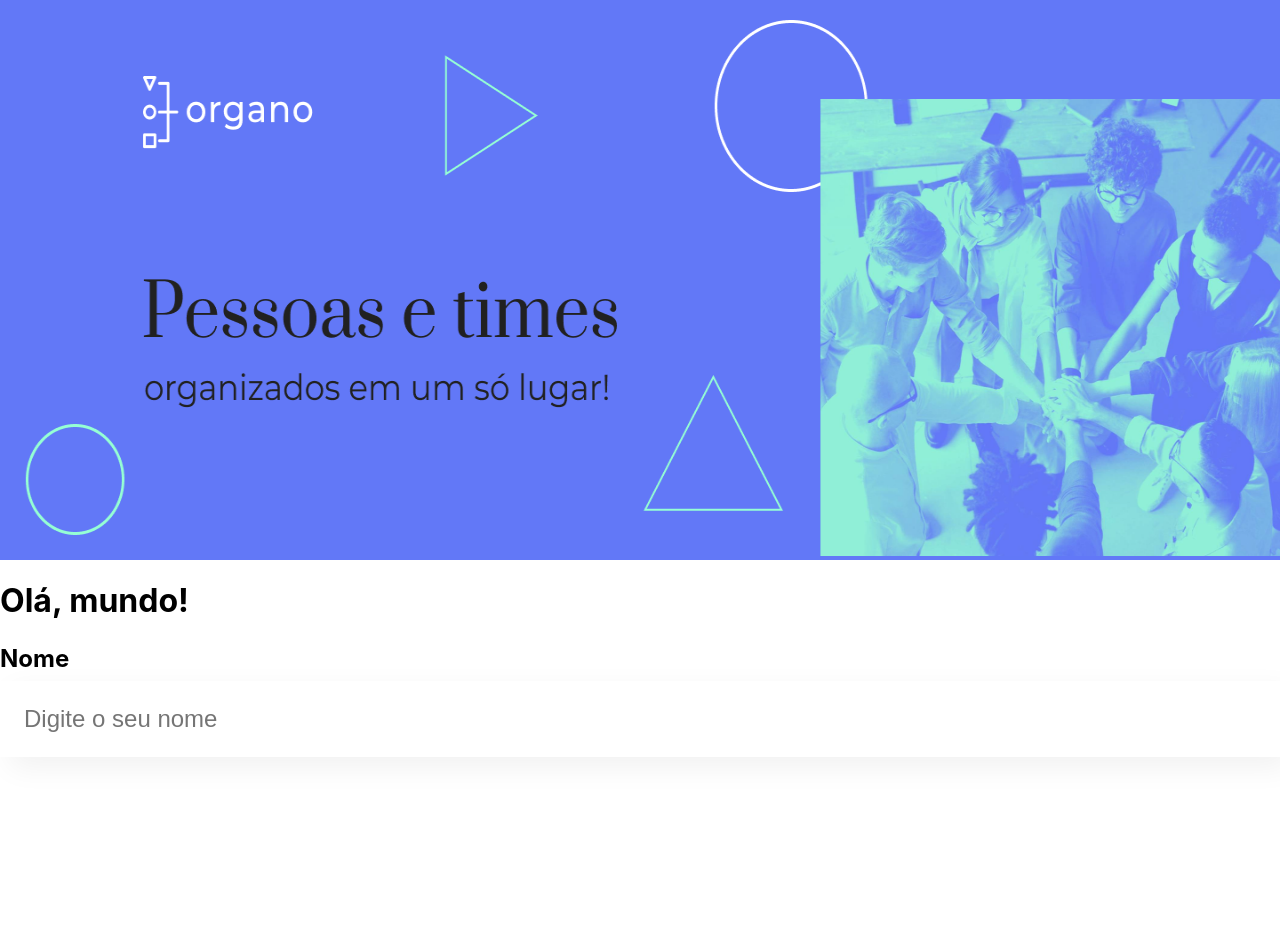
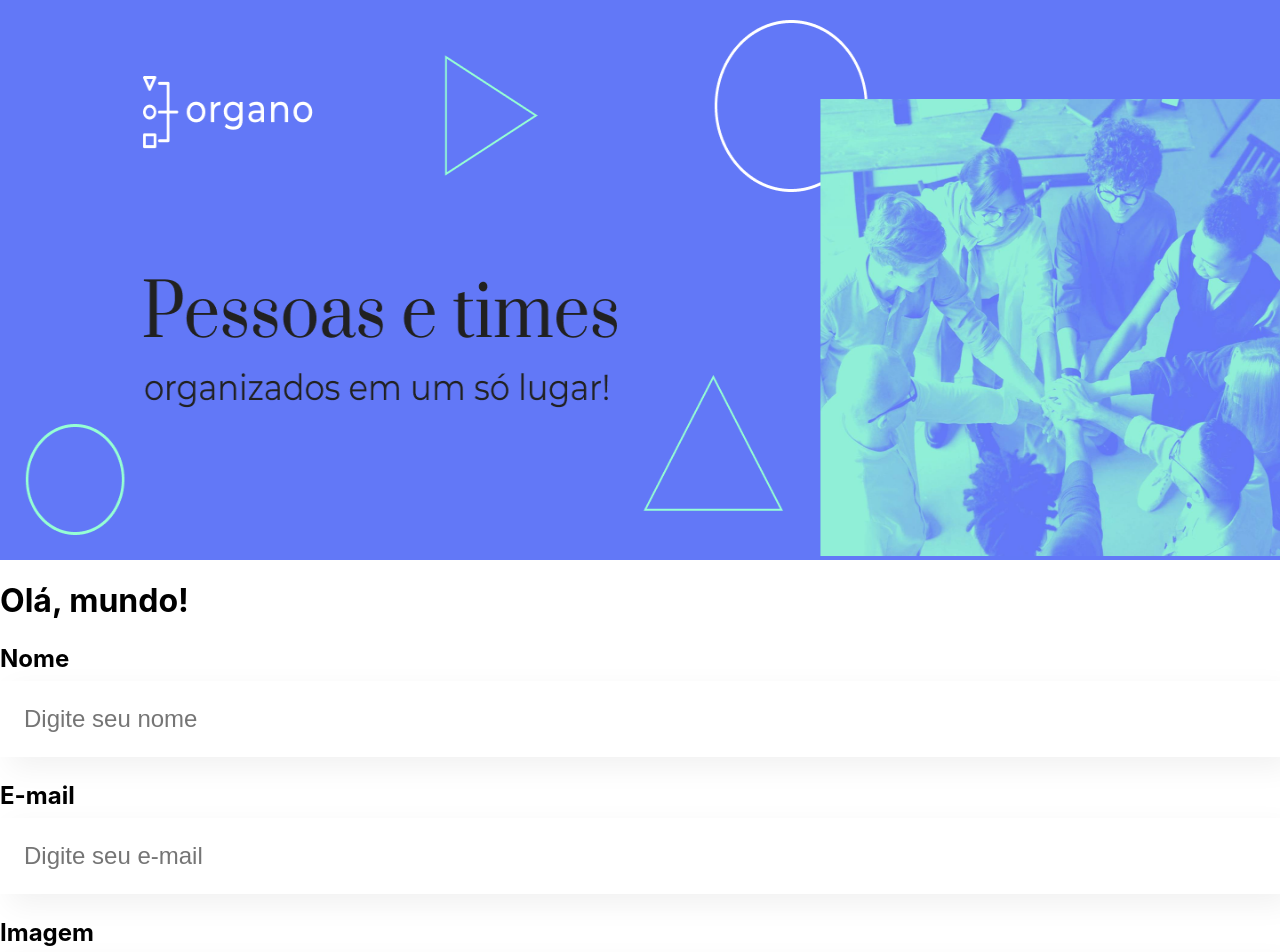
Before and after one commit to ViniMaia03/Projeto_Organo, a React (Create React App) app: page / in a window 1280 px wide. Shown: the top 952 px of the page. Before the commit the page ends 800 px from the top, so only its background shows below. Built offline with nearby package versions, Linux system fonts and the light colour scheme.

Commit message:
componentização dos inputs do formulário

```diff
--- a/src/App.js
+++ b/src/App.js
@@ -6,7 +6,9 @@ function App() {
     <>
       <Banner />
       <h1> Olá, mundo! </h1>
-      <Input />
+      <Input label="Nome" placeholder="Digite seu nome" />
+      <Input label="E-mail" placeholder="Digite seu e-mail" />
+      <Input label="Imagem" placeholder="Digite o endereço de imagem" />
     </>
   );
 }
--- a/src/components/Input/index.js
+++ b/src/components/Input/index.js
@@ -1,11 +1,11 @@
 import './Input.css'
 
-export default function Input() {
+export default function Input(props) {
     return(
         <>
             <div className="campo-texto">
-                <label> Nome </label>
-                <input placeholder="Digite o seu nome" />
+                <label> {props.label} </label>
+                <input placeholder={props.placeholder} />
             </div>
         </>
     )
```
